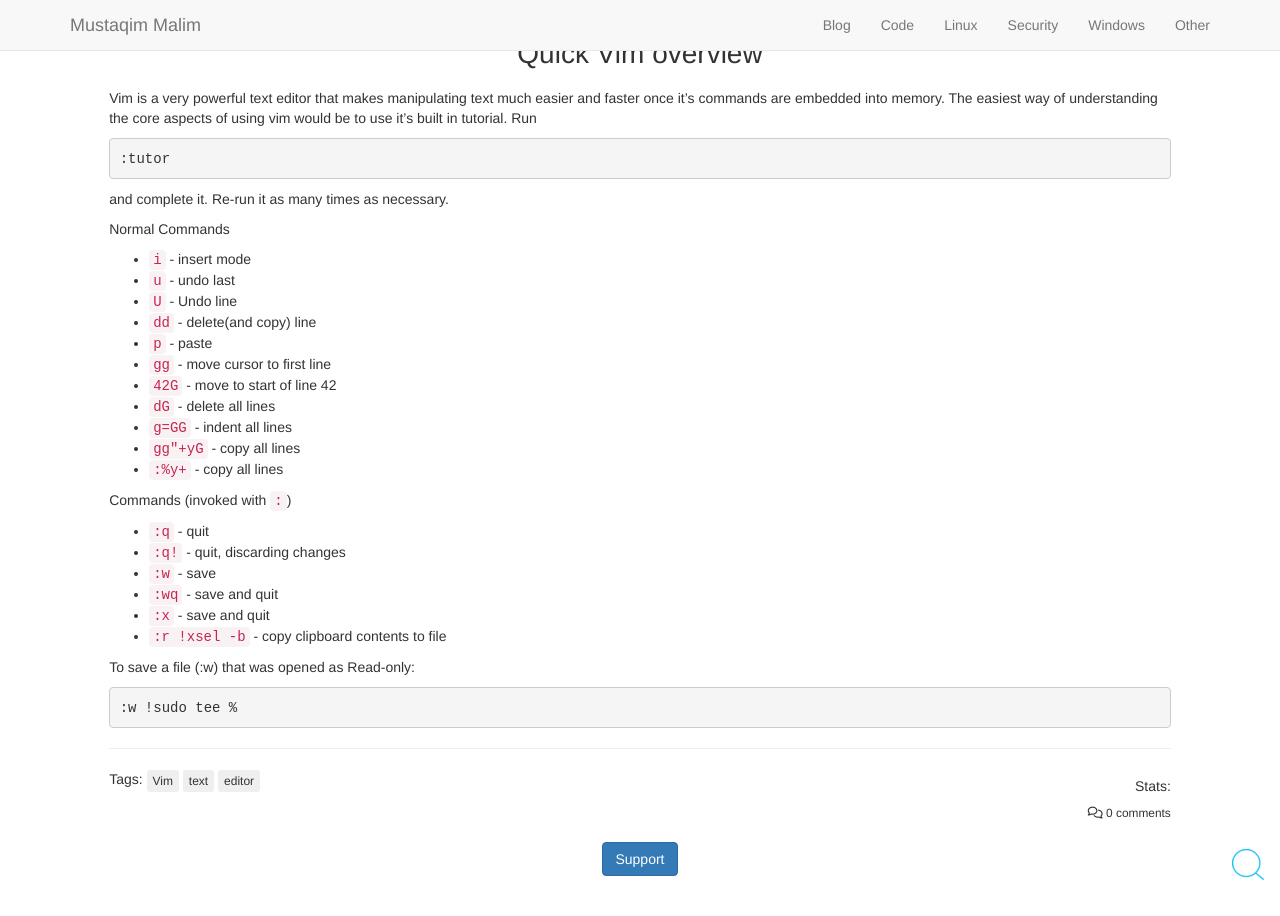
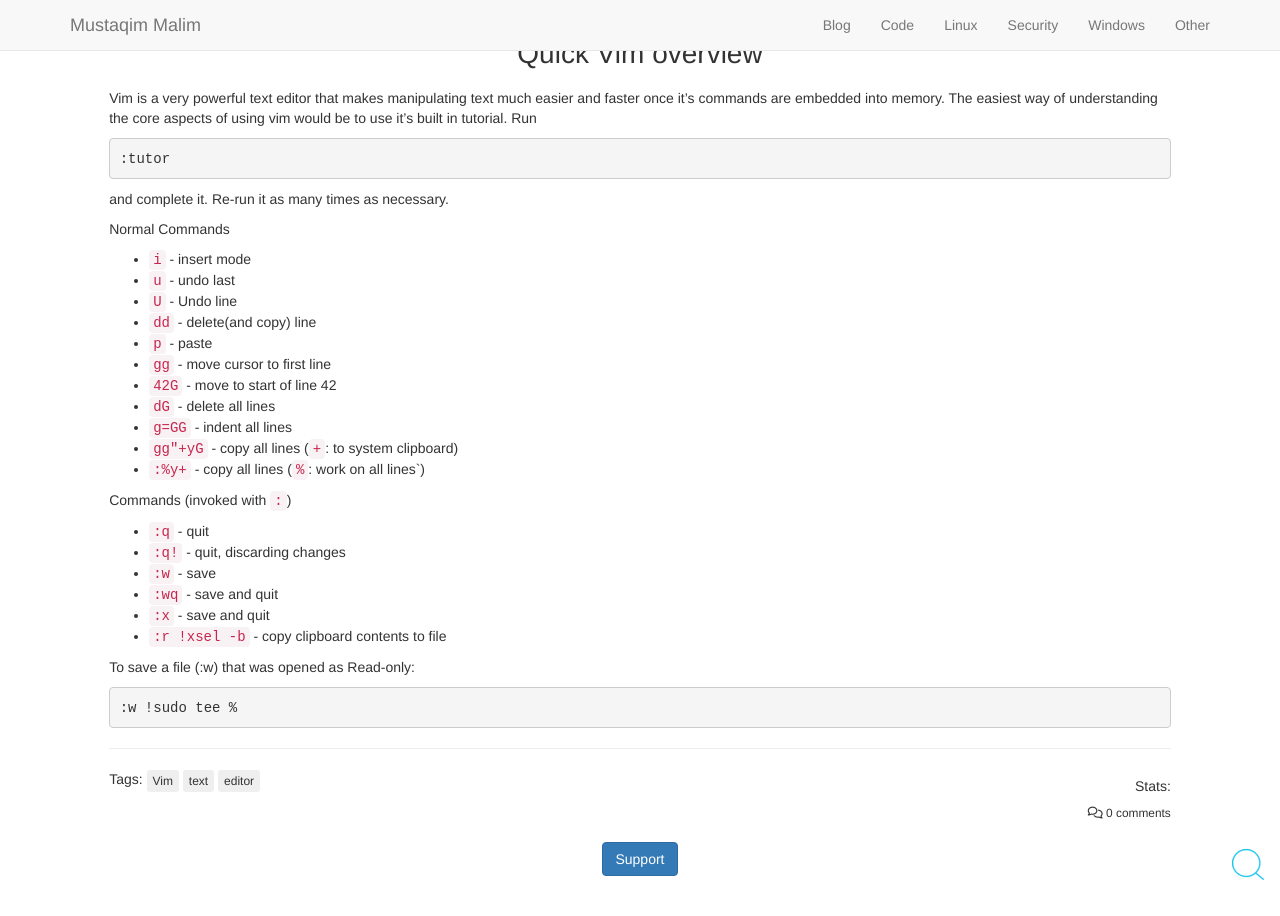
Before and after one commit to mustaqimM/mustaqimM.github.io, a Jekyll site: the page built from _posts/2016-11-19-Vim.md, in a window 1280 px wide. Built offline with Jekyll 4.4.1, drawn with Linux system fonts in a browser that asks for light colours; nearby versions of some CDN libraries; library files that are not in the unit come from our copies; comment, search, counter and statistics services are not loaded.

Commit message:
Vim post

````diff
--- a/_posts/2016-11-19-Vim.md
+++ b/_posts/2016-11-19-Vim.md
@@ -34,8 +34,8 @@ Normal Commands
 - ```42G```		- move to start of line 42
 - ```dG```		- delete all lines
 - ```g=GG```	- indent all lines
-- ```gg"+yG```	- copy all lines
-- ```:%y+```	- copy all lines
+- ```gg"+yG```	- copy all lines (`+`: to system clipboard)
+- ```:%y+```	- copy all lines (`%`: work on all lines`)
 
 Commands (invoked with ```:```)
 
````
